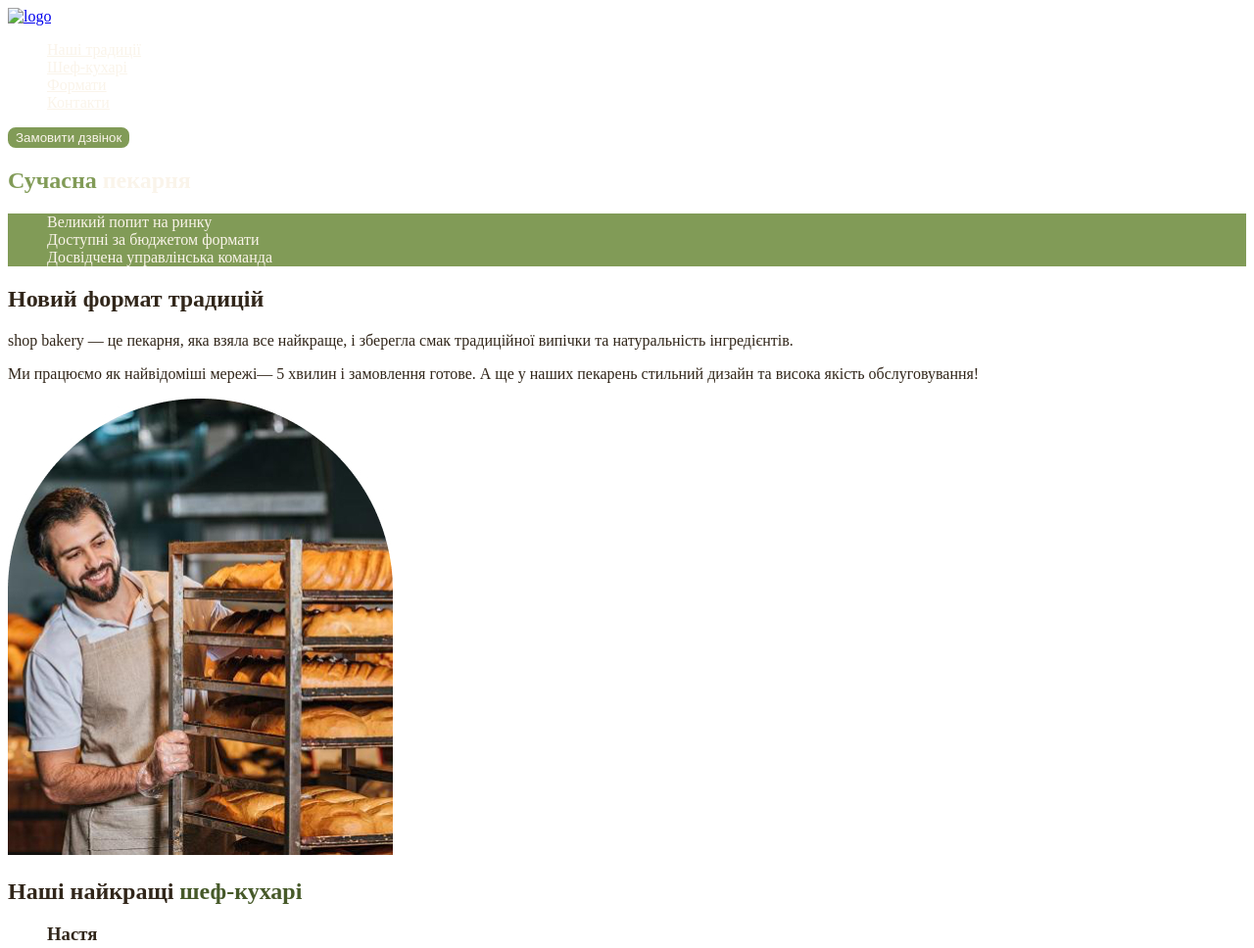
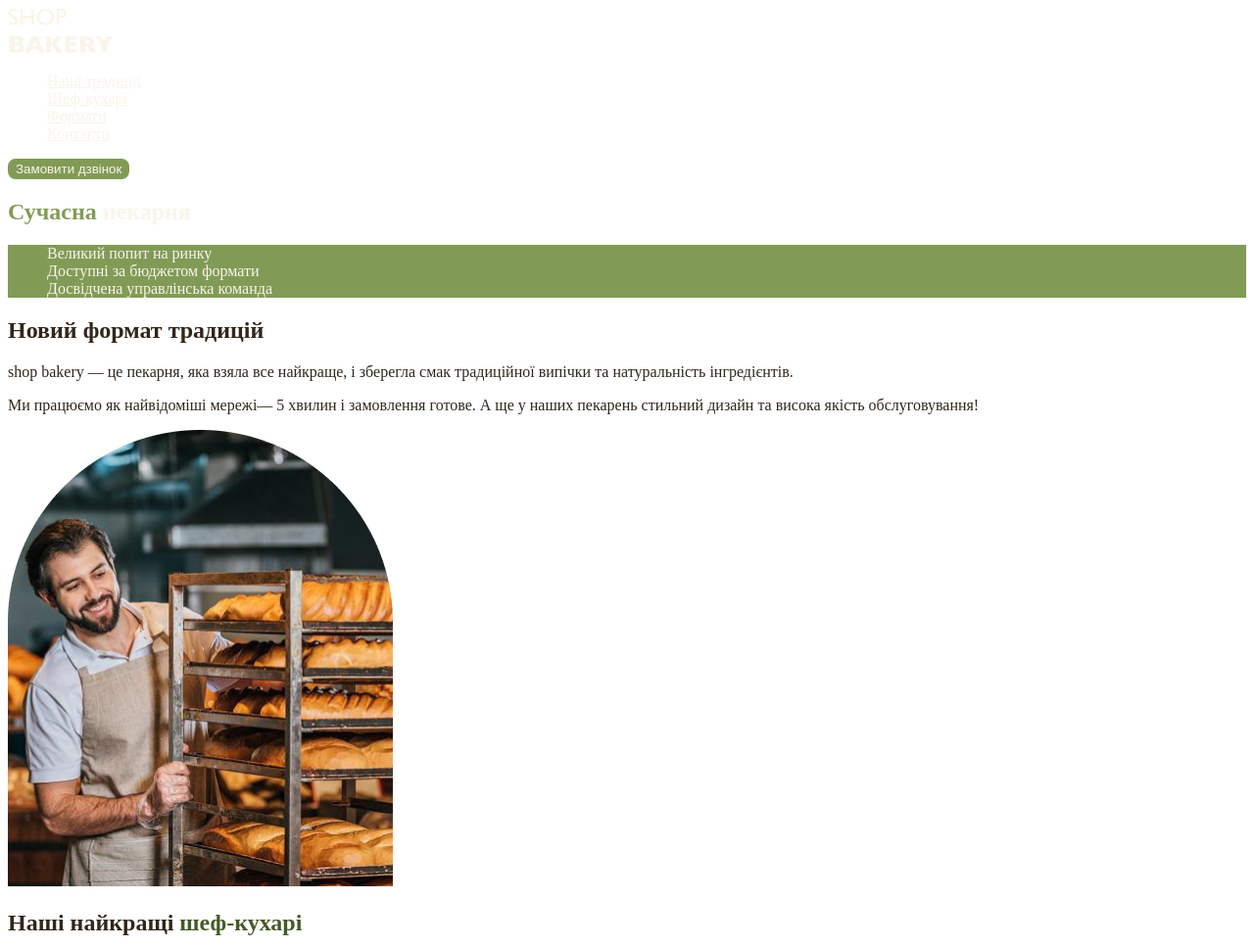
Before and after one commit to Maksivity/genius-test, a plain HTML site: page index.html in a window 1280 px wide. Shown: the top 968 px of the page at 98% size. Drawn offline with Linux system fonts and the light colour scheme.

Commit message:
Update index.html
ls fix

```diff
--- a/index.html
+++ b/index.html
@@ -12,7 +12,7 @@
     <header>
       <nav>
         <a href="/index.html">
-          <img src="lshtml/images/logo.svg" alt="logo" />
+          <img src="html/images/logo.svg" alt="logo" />
         </a>
         <!-- logo-->
         <ul>
```
